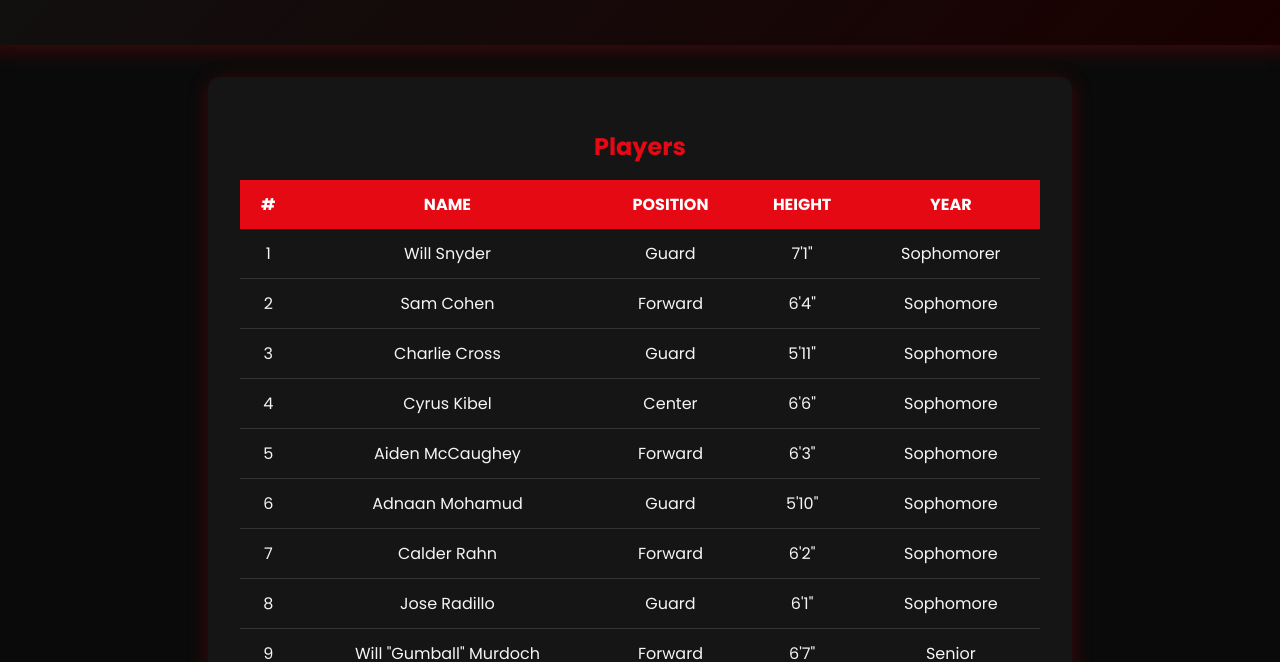
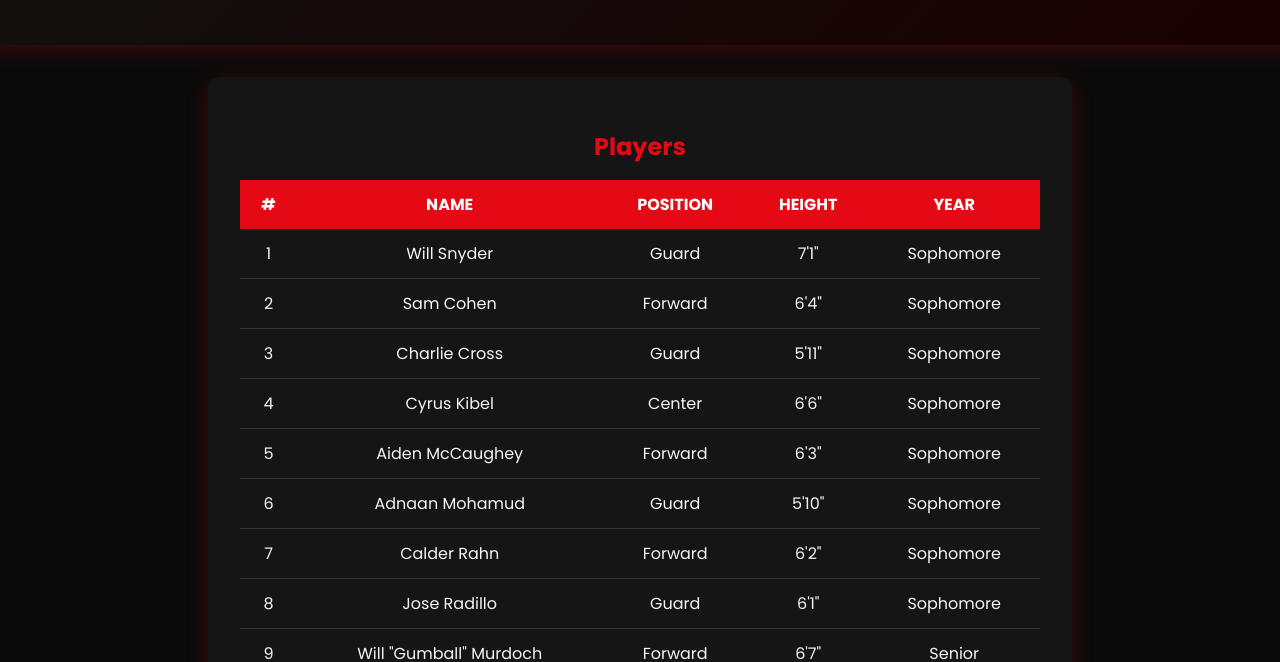
Before and after one commit to quantumhi/quantumhi.github.io, a plain HTML site: page rosters/bnc.html in a window 1280 px wide. Shown: the part 145-807 px from the top of the page. Drawn offline with Linux system fonts and the light colour scheme.

Commit message:
Fix typo in player year from 'Sophomorer' to 'Sophomore'

```diff
--- a/rosters/bnc.html
+++ b/rosters/bnc.html
@@ -49,7 +49,7 @@
         <tr><th>#</th><th>Name</th><th>Position</th><th>Height</th><th>Year</th></tr>
       </thead>
       <tbody>
-        <tr><td>1</td><td>Will Snyder</td><td>Guard</td><td>7'1"</td><td>Sophomorer</td></tr>
+        <tr><td>1</td><td>Will Snyder</td><td>Guard</td><td>7'1"</td><td>Sophomore</td></tr>
         <tr><td>2</td><td>Sam Cohen</td><td>Forward</td><td>6'4"</td><td>Sophomore</td></tr>
         <tr><td>3</td><td>Charlie Cross</td><td>Guard</td><td>5'11"</td><td>Sophomore</td></tr>
         <tr><td>4</td><td>Cyrus Kibel</td><td>Center</td><td>6'6"</td><td>Sophomore</td></tr>
```
